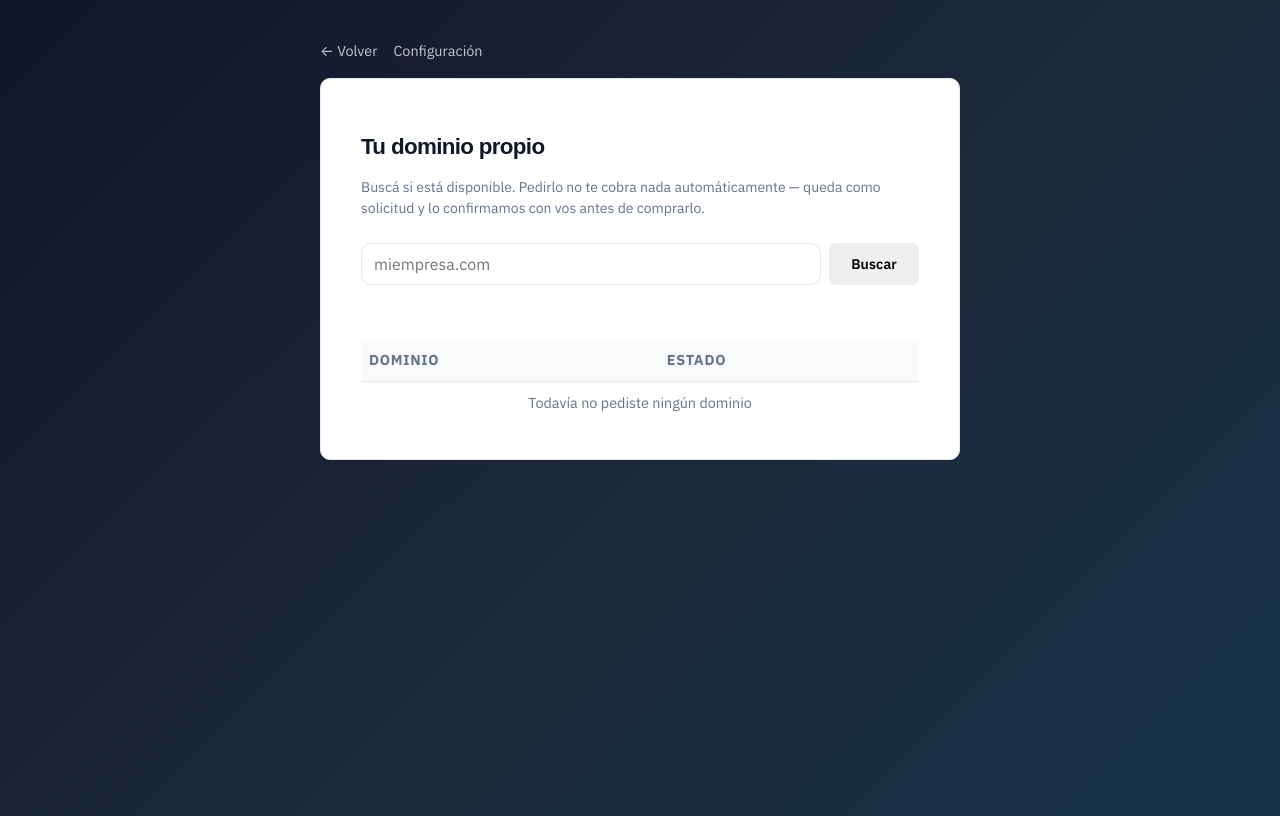
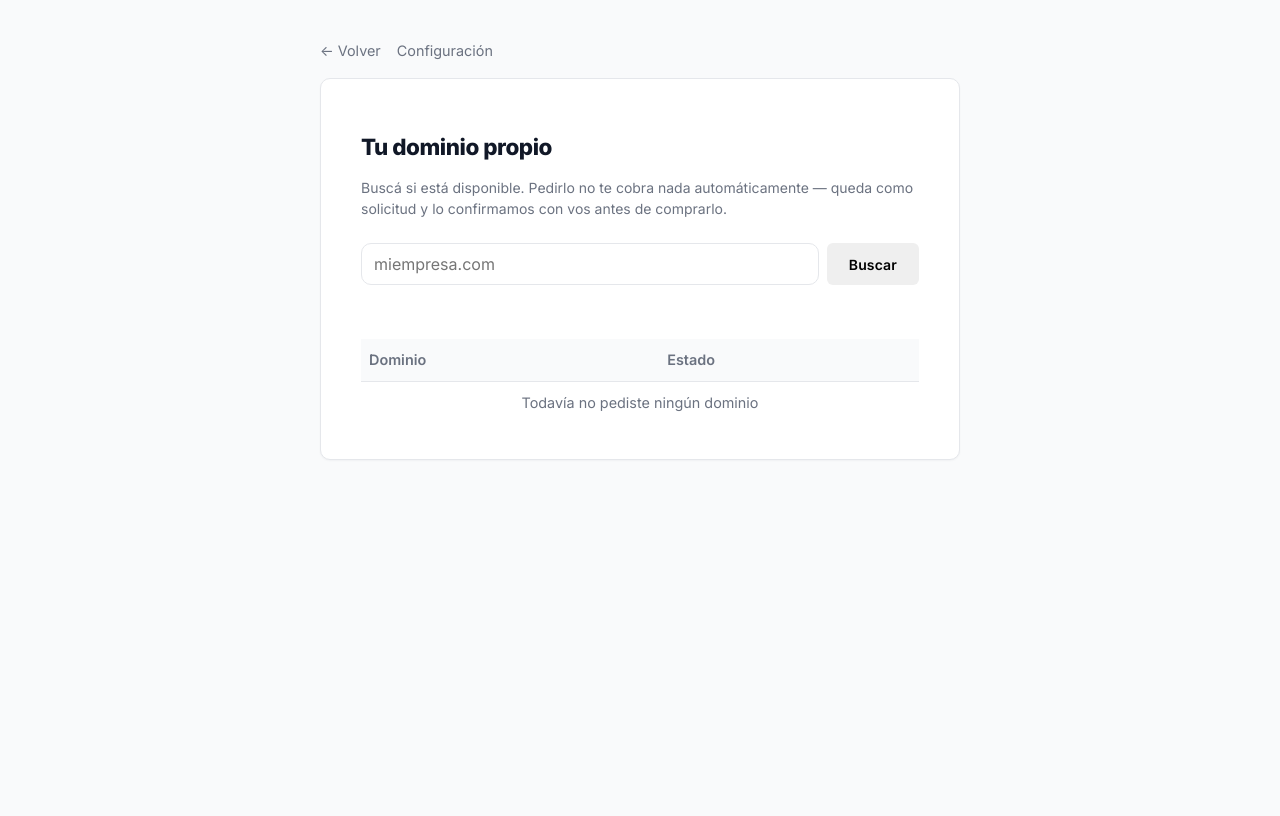
Before and after one commit to vibecloudonline-gif/vibecloude, a Python web app: template templates/panel_dominios.html in a window 1280 px wide. Run offline with Jinja, Linux system fonts and the light colour scheme; the template is opened without the code that fills it, so the values that code supplies are empty.

Commit message:
Sistema de diseño unificado: naranja, sidebar oscuro fijo, sin vidrio
Reemplaza el estilo azul/gradiente/glass-card por el sistema pedido:
un solo acento naranja (#f97316) en todo el producto, sidebar siempre
oscuro (#111827, no cambia con el tema), contenido claro por defecto
con bordes finos en vez de sombra, tipografia Inter, sin
backdrop-filter/glow en ningun lado, colores de estado sobrios
(pastel + borde a juego), y modo oscuro completo via
prefers-color-scheme (el sidebar no cambia).

De paso, encontrados y arreglados en la verificacion visual: tres
fondos blancos hardcodeados (.glass-card, .stat-card, .app-header)
que en modo oscuro dejaban el texto claro sobre tarjeta blanca
ilegible; texto oscuro sobre fondo oscuro en el tooltip del sidebar
colapsado; el boton "Ingresar" del login sin la clase btn-primary;
y el cache-bust de style.css desactualizado en base.html (?v=6),
que hubiera dejado a cualquier navegador que ya lo tuviera cacheado
viendo el estilo viejo despues del deploy.

Co-Authored-By: Claude Sonnet 5 <noreply@anthropic.com>

```diff
--- a/static/css/style.css
+++ b/static/css/style.css
@@ -1,33 +1,44 @@
-@import url('https://fonts.googleapis.com/css2?family=IBM+Plex+Sans:wght@300;400;500;600;700&family=IBM+Plex+Mono:wght@400;500&display=swap');
+@import url('https://fonts.googleapis.com/css2?family=Inter:wght@400;500;600;700;800&display=swap');
 
 :root {
-    /* ── Enterprise Blue / Gray Palette ── */
-    --sidebar-bg:          #1e2a3b;     /* dark navy sidebar */
-    --sidebar-hover:       #263347;     /* slightly lighter on hover */
-    --sidebar-text:        #cbd5e1;     /* muted slate on dark bg */
+    /* ── Sistema unificado: un solo acento naranja, sidebar oscuro fijo ── */
+    --sidebar-bg:          #111827;     /* fijo, no cambia con el tema */
+    --sidebar-hover:       #1f2937;
+    --sidebar-text:        #9ca3af;
     --sidebar-text-active: #ffffff;
-    --sidebar-active-bg:   #2563eb;     /* blue-600 active pill */
+    --sidebar-active-bg:   #f97316;     /* el único acento del producto */
 
-    --primary-color:       #2563eb;     /* blue-600 */
-    --primary-hover:       #1d4ed8;     /* blue-700 */
-    --primary-light:       #eff6ff;     /* blue-50 */
-    --accent-color:        #3b82f6;     /* blue-500 (replaces orange) */
-    --accent-hover:        #2563eb;
+    --primary-color:       #f97316;     /* naranja -- único acento */
+    --primary-hover:       #ea580c;
+    --primary-light:       #ffedd5;
+    --accent-color:        #f97316;
+    --accent-hover:        #ea580c;
+    --accent-light:        #ffedd5;
 
     --surface-color:       #ffffff;
-    --surface-alt:         #f8fafc;     /* slate-50 */
-    --main-bg:             #f1f5f9;     /* slate-100 */
-    --border-color:        #e2e8f0;     /* slate-200 */
-    --border-strong:       #94a3b8;     /* slate-400 */
+    --surface-alt:         #f9fafb;
+    --main-bg:             #f9fafb;     /* gris muy sutil */
+    --border-color:        #e5e7eb;
+    --border-strong:       #d1d5db;
 
-    --text-main:           #0f172a;     /* slate-900 */
-    --text-secondary:      #334155;     /* slate-700 */
-    --text-muted:          #64748b;     /* slate-500 */
+    --text-main:           #111827;
+    --text-secondary:      #374151;
+    --text-muted:          #6b7280;
     --text-white:          #ffffff;
 
+    /* Colores de estado sobrios: color + fondo pastel + borde a juego */
     --success-color:       #16a34a;
+    --success-bg:          #f0fdf4;
+    --success-border:      #bbf7d0;
     --warning-color:       #d97706;
+    --warning-bg:          #fffbeb;
+    --warning-border:      #fde68a;
     --danger-color:        #dc2626;
+    --danger-bg:           #fef2f2;
+    --danger-border:       #fecaca;
+    --info-color:          #2563eb;
+    --info-bg:             #eff6ff;
+    --info-border:         #bfdbfe;
 
     --radius-sm:  6px;
     --radius-md:  10px;
@@ -37,14 +48,47 @@
     --sidebar-width:           220px;
     --sidebar-collapsed-width:  60px;
 
-    --shadow-sm: 0 1px 2px rgba(15,23,42,0.05);
-    --shadow-md: 0 4px 12px -2px rgba(15,23,42,0.08);
-    --shadow-lg: 0 8px 24px -4px rgba(15,23,42,0.12);
+    --shadow-sm: 0 1px 2px rgba(17,24,39,0.04);
+    --shadow-md: 0 2px 6px rgba(17,24,39,0.06);
+    --shadow-lg: 0 4px 14px rgba(17,24,39,0.08);
 
-    --font-sans: 'IBM Plex Sans', system-ui, -apple-system, sans-serif;
+    --font-sans: 'Inter', system-ui, -apple-system, sans-serif;
     --font-mono: 'IBM Plex Mono', 'Courier New', monospace;
 
-    --transition: all 0.18s ease;
+    --transition: all 0.15s ease;
+}
+
+/* Modo oscuro: mismos tokens redefinidos, el sidebar NO cambia (--sidebar-*
+   se repiten sin tocar arriba, a propósito). Se activa por preferencia del
+   sistema operativo -- no hay toggle manual todavía. */
+@media (prefers-color-scheme: dark) {
+    :root {
+        --primary-light:   #431407;
+        --accent-light:    #431407;
+
+        --surface-color:   #1e293b;
+        --surface-alt:     #16213a;
+        --main-bg:         #0f172a;
+        --border-color:    #2b3a52;
+        --border-strong:   #3d4f6b;
+
+        --text-main:       #f1f5f9;
+        --text-secondary:  #cbd5e1;
+        --text-muted:      #94a3b8;
+
+        --success-bg:      #052e16;
+        --success-border:  #14532d;
+        --warning-bg:      #451a03;
+        --warning-border:  #78350f;
+        --danger-bg:       #450a0a;
+        --danger-border:   #7f1d1d;
+        --info-bg:         #172554;
+        --info-border:     #1e3a8a;
+
+        --shadow-sm: 0 1px 2px rgba(0,0,0,0.3);
+        --shadow-md: 0 2px 6px rgba(0,0,0,0.35);
+        --shadow-lg: 0 4px 14px rgba(0,0,0,0.4);
+    }
 }
 
 /* Global reset to ERP font + theme lock */
@@ -56,6 +100,7 @@ body, body.theme-midnight, body.theme-excel {
     font-size: 14px;
     line-height: 1.5;
     -webkit-font-smoothing: antialiased;
+    accent-color: var(--primary-color);
 }
 
 
@@ -286,9 +327,9 @@ body, body.theme-midnight, body.theme-excel {
 
 /* --- Typography --- */
 h1, h2, h3, h4 {
-    font-family: 'Outfit', sans-serif;
-    font-weight: 700;
-    letter-spacing: -0.03em;
+    font-family: var(--font-sans);
+    font-weight: 800;
+    letter-spacing: -0.02em;
     color: var(--text-main);
 }
 
@@ -445,10 +482,8 @@ table {
 th {
     background: var(--surface-alt);
     padding: 16px 20px;
-    font-size: 0.875rem;
-    text-transform: uppercase;
-    letter-spacing: 0.05em;
-    font-weight: 700;
+    font-size: 0.8rem;
+    font-weight: 600;
     color: var(--text-muted);
     border-bottom: 1px solid var(--border-color);
 }
--- a/templates/base.html
+++ b/templates/base.html
@@ -4,7 +4,7 @@
     <meta charset="UTF-8">
     <meta name="viewport" content="width=device-width, initial-scale=1.0">
     <title>{% block title %}VibeCloud Cloud{% endblock %}</title>
-    <link rel="stylesheet" href="/static/css/style.css?v=6">
+    <link rel="stylesheet" href="/static/css/style.css?v=8">
     <link rel="manifest" href="/static/manifest.json">
     <meta name="theme-color" content="#14324a">
     <link rel="apple-touch-icon" href="/static/images/icon-192.png">
--- a/templates/dashboard.html
+++ b/templates/dashboard.html
@@ -69,7 +69,7 @@
         </div>
         <div class="stat-label">Tienda Online</div>
         <div class="stat-card-body">
-            <div class="stat-value" style="color: #7950f2;">Ecommerce</div>
+            <div class="stat-value" style="color: var(--accent-color);">Ecommerce</div>
         </div>
         <a href="/tienda" target="_blank" style="font-size: 0.85rem; color: var(--accent-color); text-decoration: none; margin-top: 4px;">Ver tienda →</a>
     </div>
--- a/templates/login.html
+++ b/templates/login.html
@@ -42,7 +42,7 @@
         <p style="color: var(--text-muted); margin-bottom: 32px;">Ingresa a tu panel para ventas, stock y clientes en un solo lugar.</p>
 
         {% if error %}
-        <div style="background: rgba(239, 68, 68, 0.12); color: #b91c1c; padding: 12px; border-radius: 12px; margin-bottom: 24px; font-size: 0.95rem;">
+        <div style="background: var(--danger-bg); color: var(--danger-color); border: 1px solid var(--danger-border); padding: 12px; border-radius: var(--radius-md); margin-bottom: 24px; font-size: 0.95rem;">
             {{ error }}
         </div>
         {% endif %}
@@ -58,7 +58,7 @@
                 <input type="password" name="password" required placeholder="Tu acceso seguro">
             </div>
 
-            <button type="submit" class="btn" style="width: 100%; margin-top: 28px; padding: 14px;">Ingresar</button>
+            <button type="submit" class="btn btn-primary" style="width: 100%; margin-top: 28px; padding: 14px;">Ingresar</button>
         </form>
     </div>
 </div>
--- a/templates/panel_dominios.html
+++ b/templates/panel_dominios.html
@@ -4,28 +4,28 @@
     <meta charset="UTF-8">
     <meta name="viewport" content="width=device-width, initial-scale=1.0">
     <title>Dominios - VibeCloud</title>
-    <link rel="stylesheet" href="/static/css/style.css?v=7">
+    <link rel="stylesheet" href="/static/css/style.css?v=8">
     <style>
         body {
             min-height: 100vh;
-            background: linear-gradient(135deg, #0f172a 0%, #1e293b 55%, #14324a 100%);
+            background: var(--main-bg);
             padding: 32px 16px;
         }
         .panel-topbar { max-width: 640px; margin: 0 auto 16px; display: flex; gap: 16px; align-items: center; }
-        .panel-topbar a { color: rgba(255,255,255,0.75); text-decoration: none; font-size: 0.9rem; }
-        .panel-topbar a:hover { color: #fff; }
+        .panel-topbar a { color: var(--text-muted); text-decoration: none; font-size: 0.9rem; }
+        .panel-topbar a:hover { color: var(--text-main); }
         .panel-card { max-width: 640px; margin: 0 auto; padding: 36px 40px; }
         .panel-card h1 { margin-bottom: 4px; font-size: 1.4rem; }
         .panel-card .subtitle { color: var(--text-muted); margin-bottom: 24px; }
         .domain-search-row { display: flex; gap: 8px; margin-bottom: 10px; }
-        .domain-search-row input { flex: 1; padding: 10px 12px; border-radius: 10px; border: 1px solid var(--border-color); }
-        .domain-result { padding: 12px 14px; border-radius: 10px; font-size: 0.88rem; margin-bottom: 18px; min-height: 1.2em; }
-        .domain-result.ok { background: rgba(22,163,74,0.1); color: var(--success-color); display: flex; align-items: center; justify-content: space-between; gap: 12px; }
-        .domain-result.no { background: rgba(239,68,68,0.1); color: var(--danger-color); }
+        .domain-search-row input { flex: 1; padding: 10px 12px; border-radius: var(--radius-md); border: 1px solid var(--border-color); }
+        .domain-result { padding: 12px 14px; border-radius: var(--radius-md); font-size: 0.88rem; margin-bottom: 18px; min-height: 1.2em; }
+        .domain-result.ok { background: var(--success-bg); color: var(--success-color); border: 1px solid var(--success-border); display: flex; align-items: center; justify-content: space-between; gap: 12px; }
+        .domain-result.no { background: var(--danger-bg); color: var(--danger-color); border: 1px solid var(--danger-border); }
         .domains-table { width: 100%; border-collapse: collapse; margin-top: 20px; }
         .domains-table th, .domains-table td { text-align: left; padding: 10px 8px; border-bottom: 1px solid var(--border-color); font-size: 0.9rem; }
-        .badge-pending { font-size: 0.72rem; font-weight: 600; padding: 2px 8px; border-radius: 999px; background: #fef3c7; color: #92400e; }
-        .badge-verified { font-size: 0.72rem; font-weight: 600; padding: 2px 8px; border-radius: 999px; background: #dcfce7; color: #15803d; }
+        .badge-pending { font-size: 0.72rem; font-weight: 600; padding: 3px 11px; border-radius: var(--radius-full); background: var(--warning-bg); color: var(--warning-color); border: 1px solid var(--warning-border); }
+        .badge-verified { font-size: 0.72rem; font-weight: 600; padding: 3px 11px; border-radius: var(--radius-full); background: var(--success-bg); color: var(--success-color); border: 1px solid var(--success-border); }
     </style>
 </head>
 <body>
```
Also changed, not shown: other parts of static/css/style.css (+31 -43 lines), CLAUDE.md (+14 -0 lines), VIBECLOUD_ROADMAP_V2.md (+14 -0 lines), templates/hub.html (+13 -11 lines), templates/onboarding_wizard.html (+6 -6 lines), templates/panel_equipo.html (+8 -8 lines), templates/registro.html (+10 -10 lines), templates/tenant_domains.html (+7 -7 lines).
